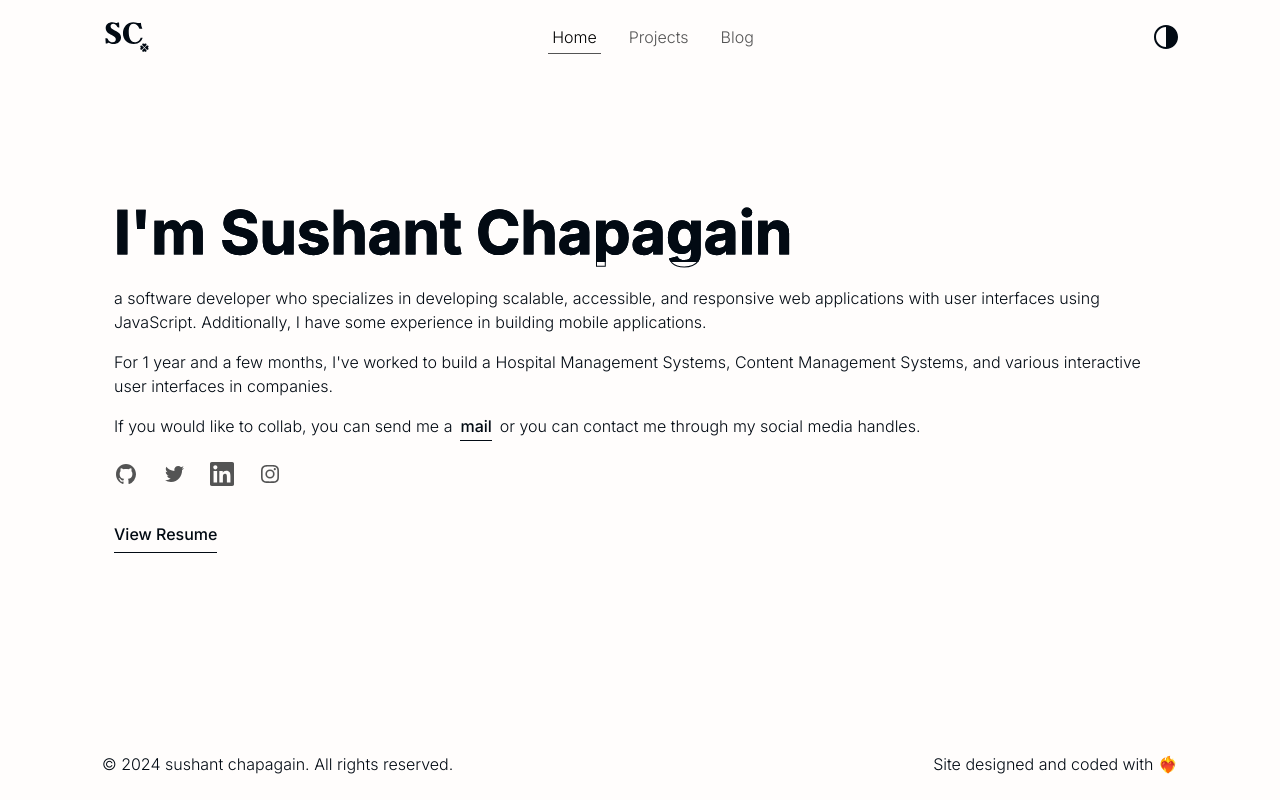
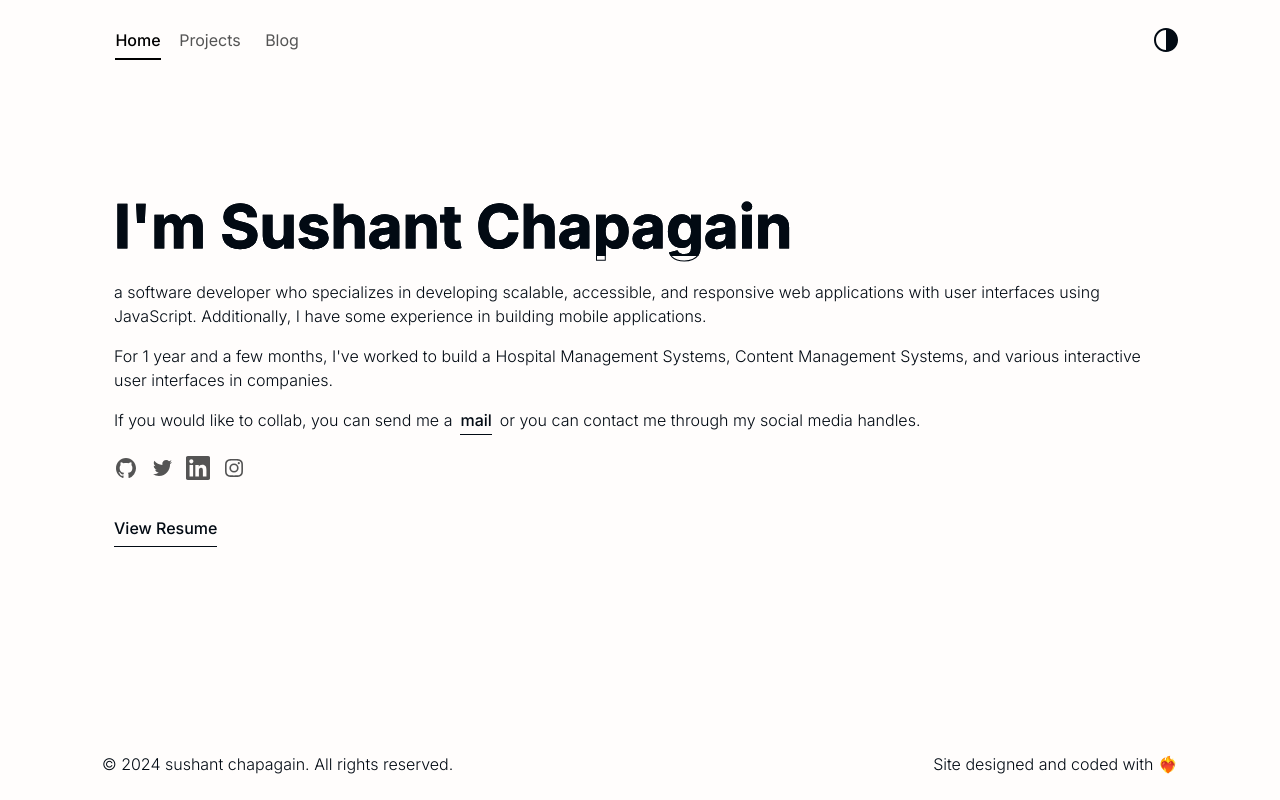
Before and after one commit to sushantchapagain1/sushantchapagain-portfolio, a Next.js app: page / in a window 1280 px wide. Built offline with nearby package versions, Linux system fonts and the light colour scheme.

Commit message:
fix: remove logo and added font bold on hover and active

```diff
--- a/app/globals.css
+++ b/app/globals.css
@@ -39,13 +39,22 @@ body {
   background-color: var(--app-bg);
 }
 
-.stroke-name {
+/* .stroke-name {
   @apply relative after:absolute after:left-0 after:top-0 after:w-0
   after:animate-[nameAnimate_1.8s_linear_both] after:overflow-hidden
    after:whitespace-nowrap after:text-[color:var(--foreground-text)]
    after:content-["I'm_Sushant_Chapagain"];
   -webkit-text-stroke: 1px var(--foreground-text);
+} */
+
+.stroke-name {
+  @apply relative after:absolute after:left-0 after:top-0
+   after:w-full after:overflow-hidden
+   after:whitespace-nowrap after:text-[color:var(--foreground-text)]
+   after:content-["I'm_Sushant_Chapagain"];
+  -webkit-text-stroke: 1px var(--foreground-text);
 }
+
 @keyframes nameAnimate {
   0% {
     width: 0;
--- a/app/loading.tsx
+++ /dev/null
@@ -1,7 +0,0 @@
-import React from 'react';
-
-function loading() {
-  return <div>loading...</div>;
-}
-
-export default loading;
--- a/components/Main.tsx
+++ b/components/Main.tsx
@@ -30,7 +30,7 @@ function Main() {
             mail
           </a>
           or you can contact me through my social media handles.
-          <ul className="mt-6 flex gap-6">
+          <ul className="mt-6 flex gap-3">
             {socialLinks.map((socialLink) => (
               <li key={socialLink.href}>
                 <SocailIcon {...socialLink} />
--- a/components/Navbar/Logo.tsx
+++ /dev/null
@@ -1,19 +0,0 @@
-import Link from 'next/link';
-import React from 'react';
-import { LogoIcon } from '../icons';
-
-function Logo() {
-  return (
-    <Link href="/">
-      <LogoIcon
-        height={50}
-        width={50}
-        className="fill-foregroundText"
-        color="text-foregroundText"
-        role="img"
-      />
-    </Link>
-  );
-}
-
-export default Logo;
--- a/components/Navbar/Navbar.tsx
+++ b/components/Navbar/Navbar.tsx
@@ -1,10 +1,8 @@
 import Navlinks from './Navlinks';
-import Logo from './Logo';
 
 function Navbar() {
   return (
-    <header className="flex items-center justify-between">
-      <Logo />
+    <header className="flex items-center justify-between pt-3">
       <Navlinks />
     </header>
   );
--- a/components/Navbar/Navlinks.tsx
+++ b/components/Navbar/Navlinks.tsx
@@ -4,62 +4,36 @@ import { usePathname } from 'next/navigation';
 
 import { cn } from '@/lib/utils';
 import { navlinks } from '../../data/links';
-import Hamburger from './Hamburger';
-import React, { useState } from 'react';
 import ThemeToggle from './ThemeToggle';
 
 function Navlinks() {
   const pathName = usePathname();
 
-  const [isMenuOpen, setIsMenuOpen] = useState(false);
-
-  function handleMenuToggle() {
-    setIsMenuOpen((open) => !open);
-  }
-
-  function closeMenu() {
-    setIsMenuOpen(false);
-  }
-
   return (
-    <>
-      {/*  tw is first mobile first so resetting the styling from medium devices. */}
-      <nav
-        className={cn(
-          'pointer-events-none invisible translate-y-full opacity-0 transition-all duration-700 md:pointer-events-auto md:visible md:translate-y-0 md:opacity-100',
-          isMenuOpen &&
-            'pointer-events-auto visible absolute left-0 top-0 z-10 h-screen w-full translate-y-0 bg-navigationBg opacity-100 md:relative md:h-auto md:bg-transparent',
-        )}
-      >
-        <ul
-          className={cn(
-            'hidden gap-6 capitalize md:flex',
-            isMenuOpen &&
-              'flex h-full flex-col items-center justify-center md:flex-row',
-          )}
-        >
+    <nav className="flex w-full justify-between">
+      <ul className="grid grid-cols-[repeat(3,4.5em)] text-center capitalize">
         {navlinks.map((link) => {
           const isActive = pathName === link.href;
           return (
             <li
               key={link.href}
+              className="p-1 text-sm text-lightText transition duration-200 hover:font-medium hover:text-navlinks md:text-base"
+            >
+              <Link
                 className={cn(
-                  'p-1 font-light text-lightText transition hover:text-navlinks',
-                  isActive && 'border-b-[1px] border-lightText text-navlinks',
+                  'border-b-2 border-transparent pb-2 ',
+                  isActive && 'border-navlinks font-medium text-navlinks',
                 )}
-                onClick={closeMenu}
+                href={link.href}
               >
-                <Link href={link.href}>{link.label}</Link>
+                {link.label}
+              </Link>
             </li>
           );
         })}
       </ul>
+      <ThemeToggle />
     </nav>
-
-      {/* not created context cz only need to pass down the tree by one parent.*/}
-      <ThemeToggle isMenuOpen={isMenuOpen} />
-      <Hamburger isMenuOpen={isMenuOpen} onToggleHamburger={handleMenuToggle} />
-    </>
   );
 }
 
--- a/components/Navbar/ThemeToggle.tsx
+++ b/components/Navbar/ThemeToggle.tsx
@@ -1,23 +1,12 @@
 import React from 'react';
 import { ThemeToogleIcon } from '../icons';
 import { useTheme } from '@/contexts/ThemeContext';
-import { cn } from '@/lib/utils';
 
-type Props = {
-  isMenuOpen: boolean;
-};
+function ThemeToggle() {
+  const { toggleDarkMode } = useTheme();
 
-function ThemeToggle({ isMenuOpen }: Props) {
-  const { toggleDarkMode } = useTheme();
   return (
-    <button
-      className={cn(
-        'opacity-0 md:translate-x-0 md:opacity-100',
-        isMenuOpen &&
-          'absolute z-[99] translate-x-0 opacity-100 transition-all duration-[3000ms] md:relative',
-      )}
-      onClick={toggleDarkMode}
-    >
+    <button onClick={toggleDarkMode}>
       <ThemeToogleIcon height={24} width={24} className="fill-foregroundText" />
     </button>
   );
```
Lines whose indentation alone changed are shown as unchanged.
